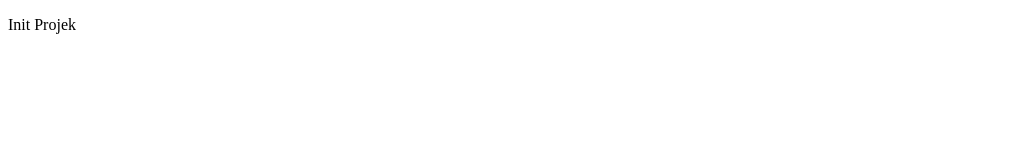
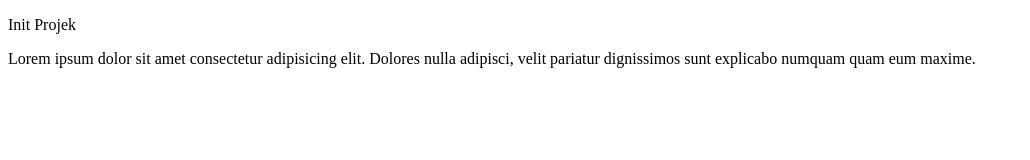
Before and after one commit to iostream-code/Git-Training, a plain HTML site: page index.html in a window 1280 px wide. Shown: the whole page, without its empty margins (0-1030 px from the left). Drawn offline with Linux system fonts and the light colour scheme.

Commit message:
update: index.html

```diff
--- a/index.html
+++ b/index.html
@@ -7,5 +7,6 @@
 </head>
 <body>
     <p>Init Projek</p>
+    <p>Lorem ipsum dolor sit amet consectetur adipisicing elit. Dolores nulla adipisci, velit pariatur dignissimos sunt explicabo numquam quam eum maxime.</p>
 </body>
 </html>
```
